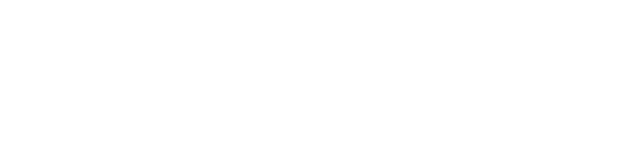
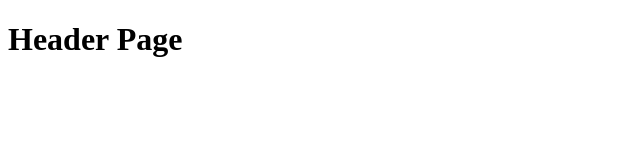
Before and after one commit to kelud20/msimbo-google-clone, a plain HTML site: page sign-in.html in a window 1280 px wide. Shown: the whole page, without its empty margins (0-640 px from the left). Drawn offline with Linux system fonts and the light colour scheme.

Commit message:
adds header text

```diff
--- a/sign-in.html
+++ b/sign-in.html
@@ -9,5 +9,8 @@
 </head>
 <body>
 
+<header>
+    <h1>Header Page</h1>
+</header>
 </body>
 </html>
```
